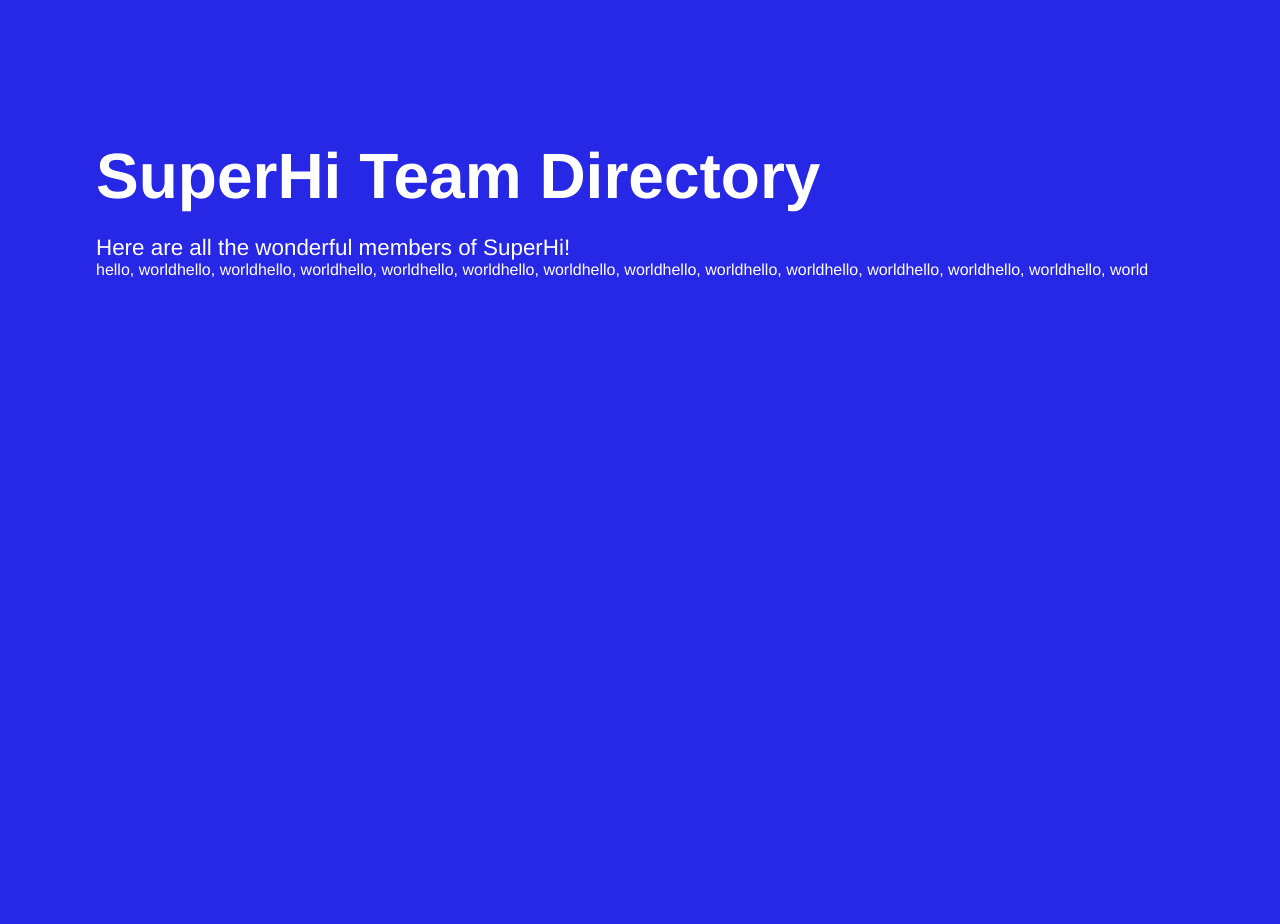
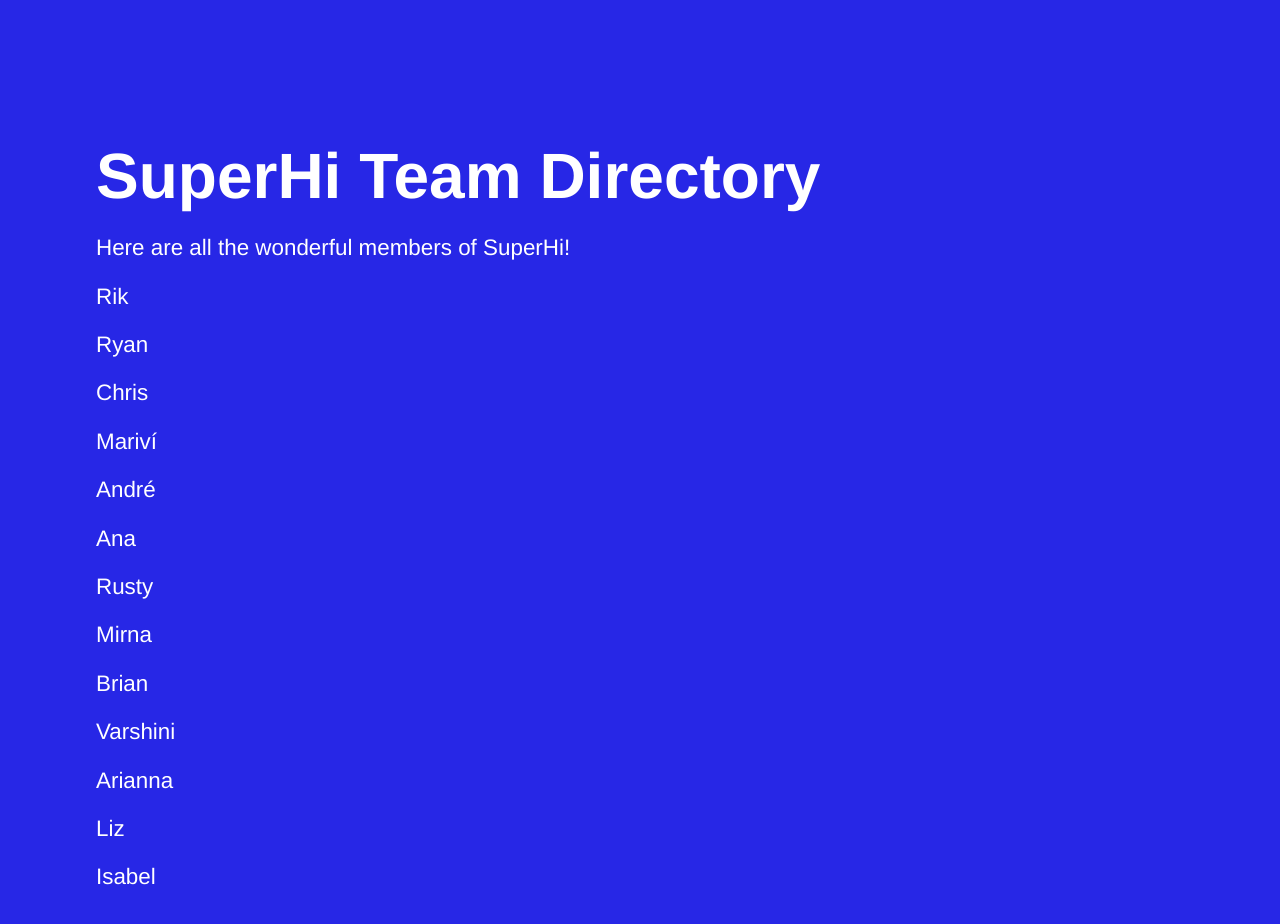
Before and after one commit to isabelxklee/react-lecture, a React (Create React App) app: page / in a window 1280 px wide. Shown: the top 924 px of the page. Before the commit the page ends 800 px from the top, so only its background shows below. Built offline with nearby package versions, Linux system fonts and the light colour scheme; data requests are answered from the project's data file.

Commit message:
created new team member card component

```diff
--- a/src/TeamContainer.jsx
+++ b/src/TeamContainer.jsx
@@ -1,8 +1,9 @@
 import React from 'react'
+import TeamMember from './TeamMember.jsx'
 
 const TeamContainer = (props) => {
-  let teamArray = props.teamMembers.map(() => {
-    return "hello, world"
+  let teamArray = props.teamMembers.map((member) => {
+    return <TeamMember key={member.id} teamMember={member} />
   })
 
   return (
--- /dev/null
+++ b/src/TeamMember.jsx
@@ -0,0 +1,15 @@
+import React, { Component } from 'react'
+
+class TeamMember extends Component {
+  state = {  }
+
+  render() {
+    return (
+      <div>
+        <p>{this.props.teamMember.name}</p>
+      </div>
+    )
+  }
+}
+
+export default TeamMember
```
Also changed, not shown: src/TeamMemberCard.jsx (deleted), 1 other file (tests, documents, lock files or other folders).
